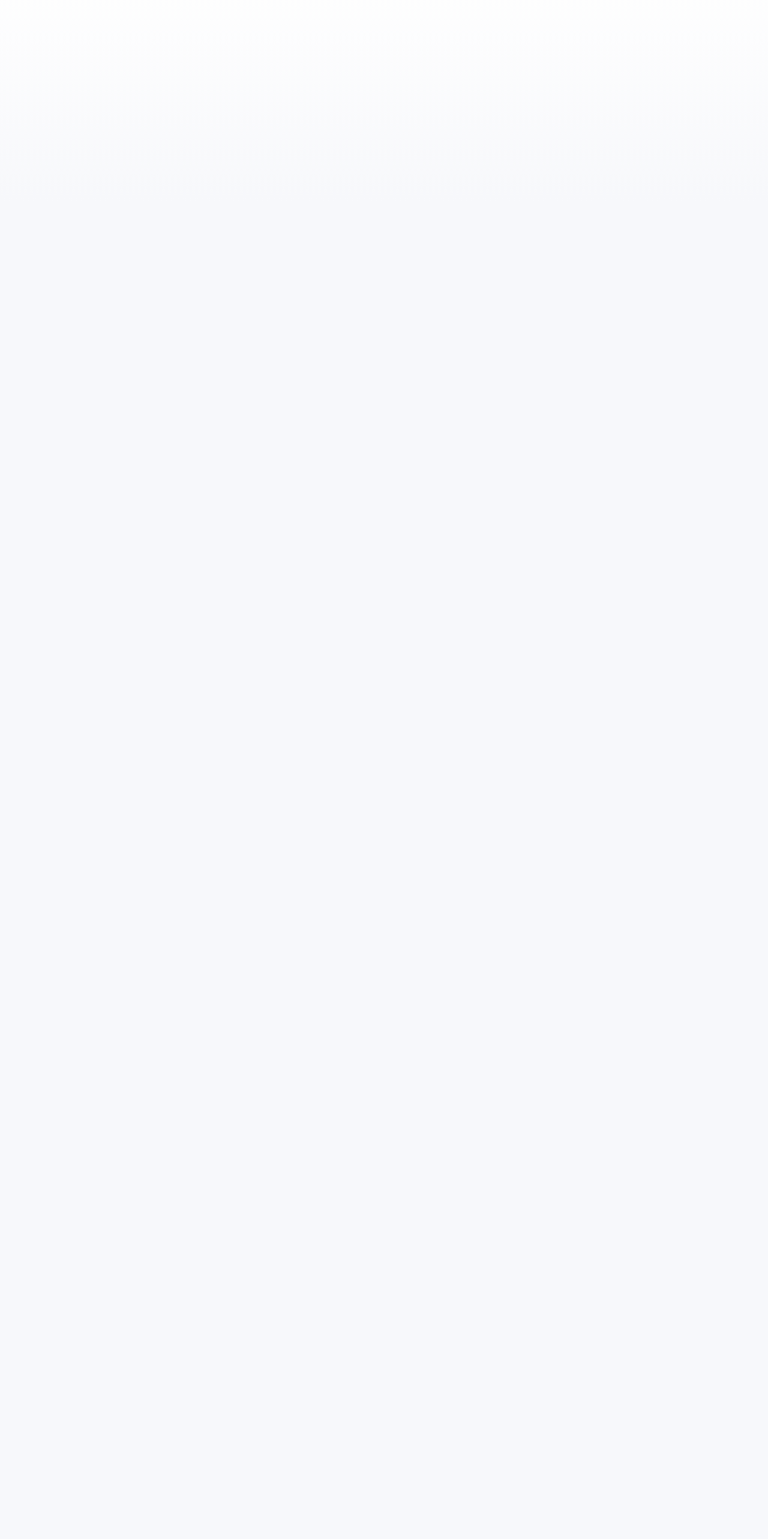
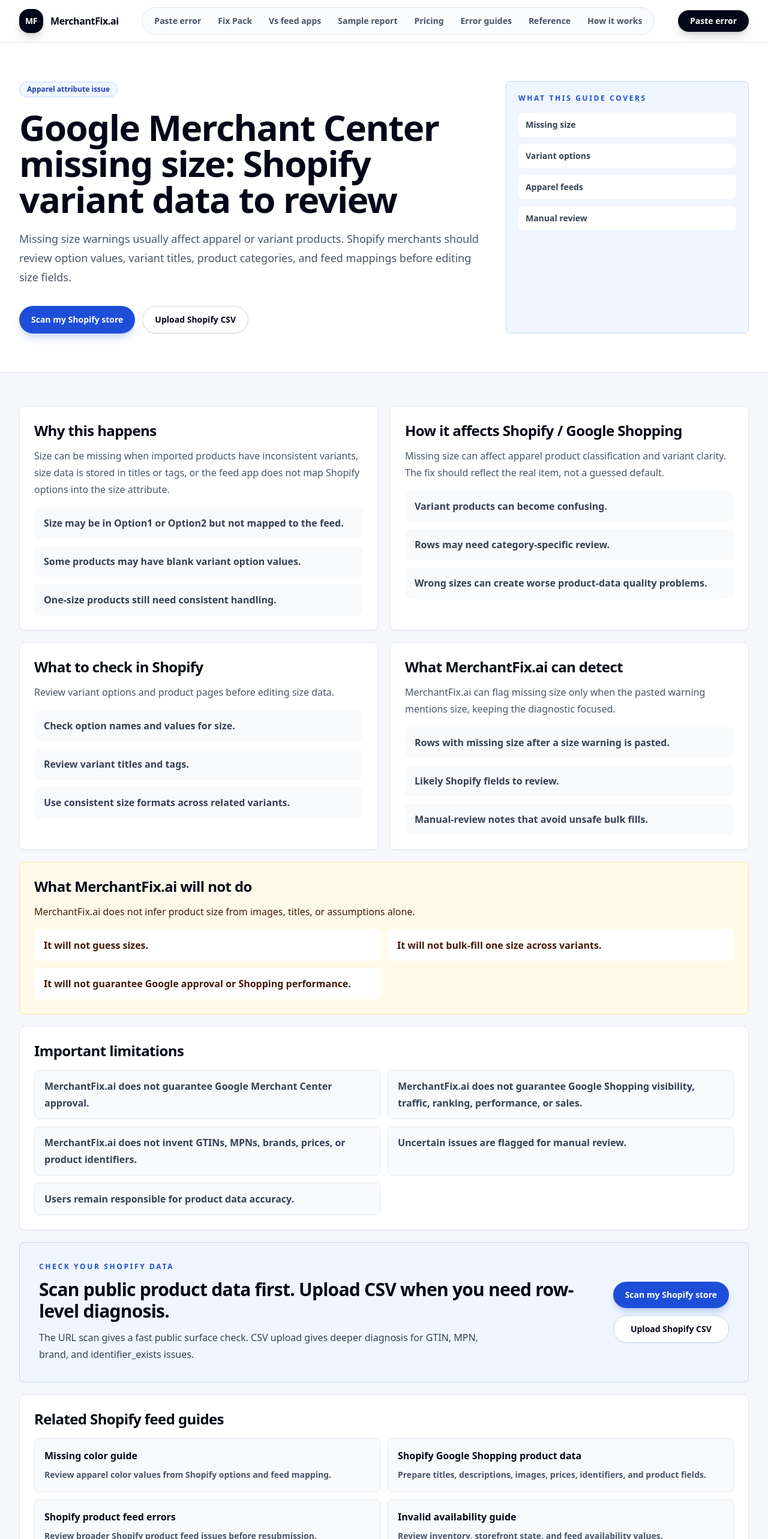
Before and after one commit to BACOUL/merchantfix-ai, a Next.js app: page /fix/google-merchant-center-missing-size in a window 1280 px wide. Before the commit this address had no page. Shown: the top 2566 px of the page at 60% size. Before the commit the page ends 800 px from the top, so only its background shows below. Built offline with nearby package versions, Linux system fonts and the light colour scheme.

Commit message:
Add missing size SEO guide page

```diff
--- /dev/null
+++ b/app/fix/google-merchant-center-missing-size/page.tsx
@@ -0,0 +1,17 @@
+import type { Metadata } from "next";
+import { SeoGuidePage } from "@/components/SeoGuidePage";
+import { canonical } from "@/lib/seo";
+import { missingSizeGuide } from "../expandedSeoGuideData";
+
+export const metadata: Metadata = {
+  title: "Google Merchant Center Missing Size Shopify | MerchantFix.ai",
+  description:
+    "Fix Google Merchant Center missing size warnings for Shopify apparel products by checking variant options, titles, category, and feed mapping.",
+  alternates: {
+    canonical: canonical("/fix/google-merchant-center-missing-size")
+  }
+};
+
+export default function GoogleMerchantCenterMissingSizePage() {
+  return <SeoGuidePage {...missingSizeGuide} />;
+}
```
